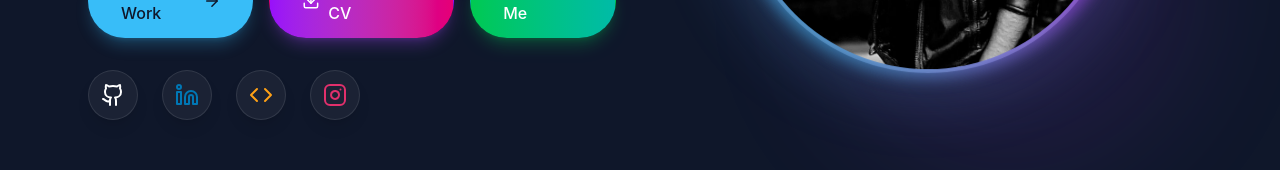
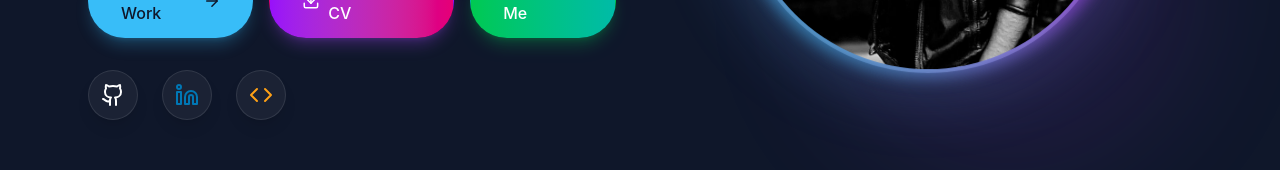
Before and after one commit to Amit9031/Portfolio, a React (Vite) app: page / in a window 1280 px wide. Shown: the part 547-717 px from the top of the page. Built offline with nearby package versions, Linux system fonts and the light colour scheme.

Commit message:
Remove Instagram link

```diff
--- a/src/components/Hero.jsx
+++ b/src/components/Hero.jsx
@@ -1,6 +1,6 @@
 import React, { useState, useEffect, useRef } from 'react';
 import { motion } from 'framer-motion';
-import { ArrowRight, Github, Linkedin, Code, Download, Instagram } from 'lucide-react';
+import { ArrowRight, Github, Linkedin, Code, Download } from 'lucide-react';
 import profilePic from '../assets/profile.jpeg';
 
 // Audio handled within components
@@ -187,9 +187,7 @@ const Hero = () => {
                         <a href="https://leetcode.com/u/disOKPPQ7K/" target="_blank" rel="noopener noreferrer" className="p-3 rounded-full bg-white/5 border border-white/10 text-[#ffa116] hover:bg-white/10 hover:scale-110 transition-all shadow-lg hover:shadow-[#ffa116]/30">
                             <Code size={24} />
                         </a>
-                        <a href="https://www.instagram.com/_a.mit_._/" target="_blank" rel="noopener noreferrer" className="p-3 rounded-full bg-white/5 border border-white/10 text-[#E1306C] hover:bg-white/10 hover:scale-110 transition-all shadow-lg hover:shadow-[#E1306C]/30">
-                            <Instagram size={24} />
-                        </a>
+
                     </div>
                 </motion.div>
 
```
